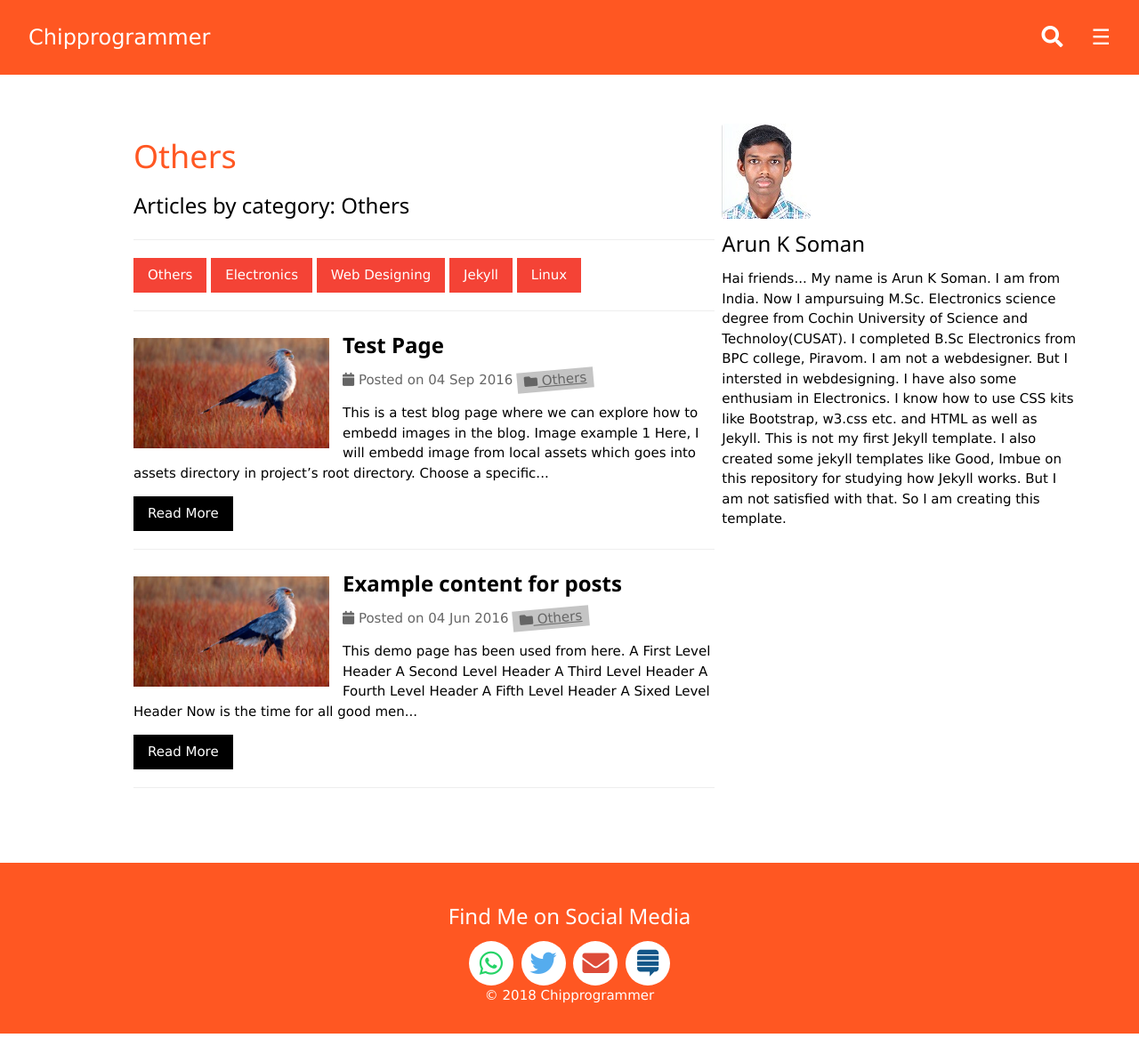
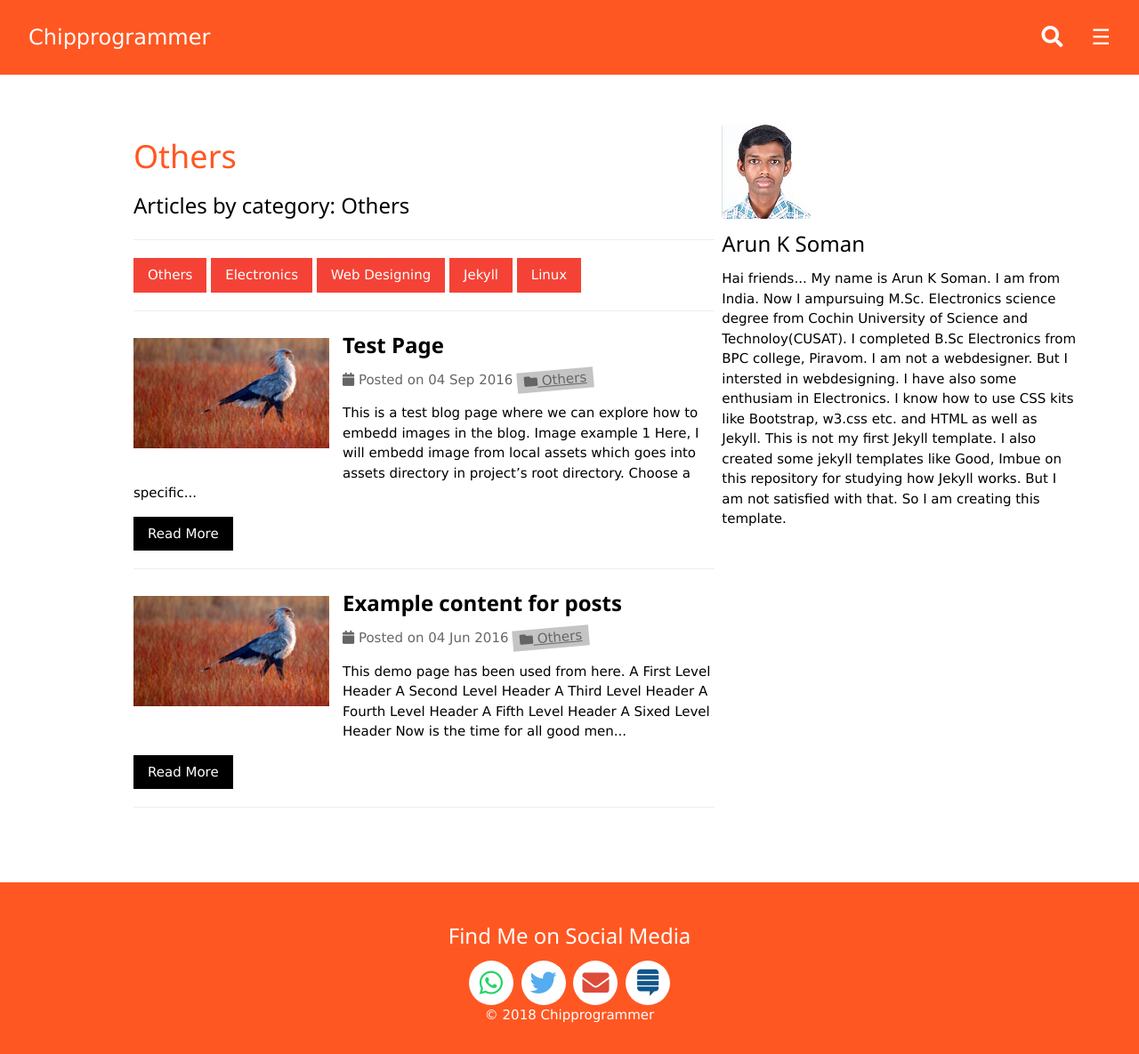
Before and after one commit to techiworld/techiworld.github.io, a Jekyll site: the page built from category/Others.md, in a window 1280 px wide and 1185 px high. Shown: the whole window at 89% size. Built offline with Jekyll 4.4.1, drawn with Linux system fonts in a browser that asks for light colours.

Commit message:
Update main.css

```diff
--- a/assets/css/main.css
+++ b/assets/css/main.css
@@ -1,7 +1,7 @@
 @media only screen and (min-width : 768px) {
 .container {
     width: 220px;
-    height: 130px;
+    height: 140px;
     float: left;
     margin: 10px 15px 5px 0px;
 }
```
